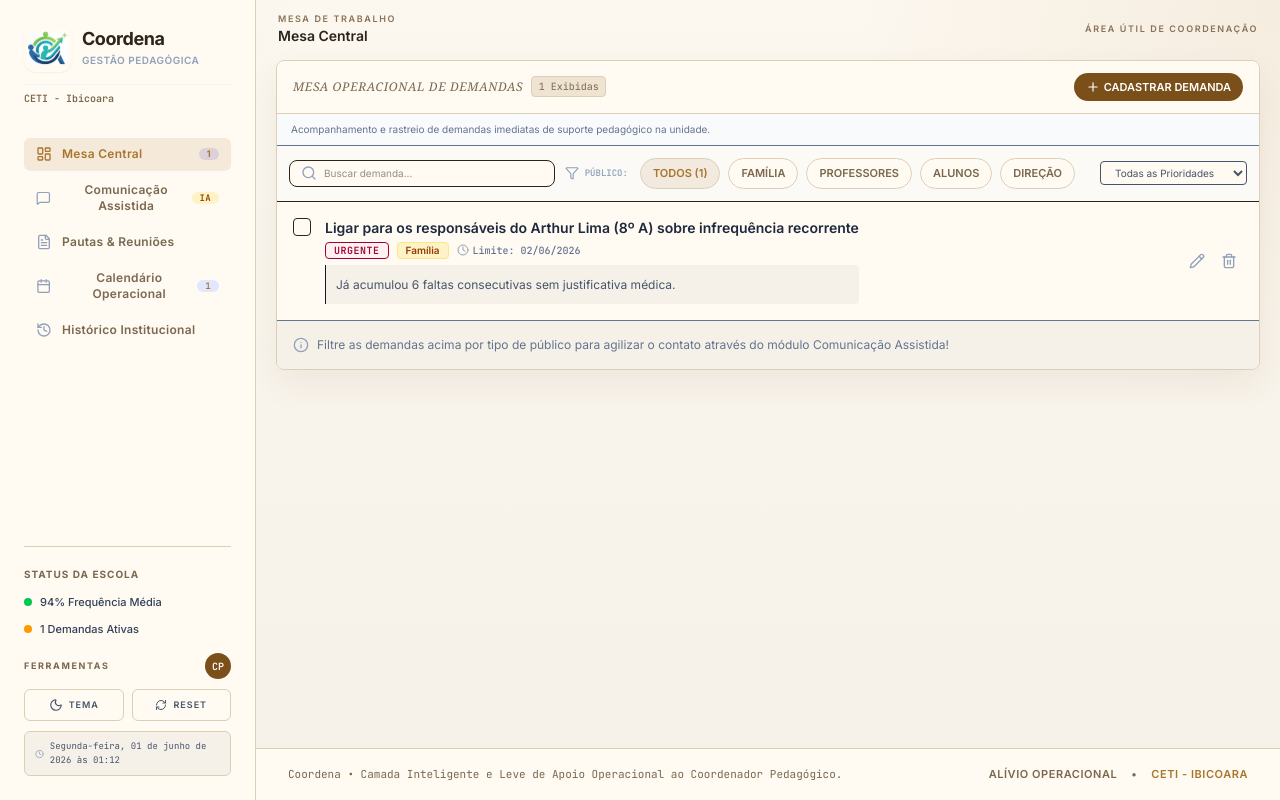
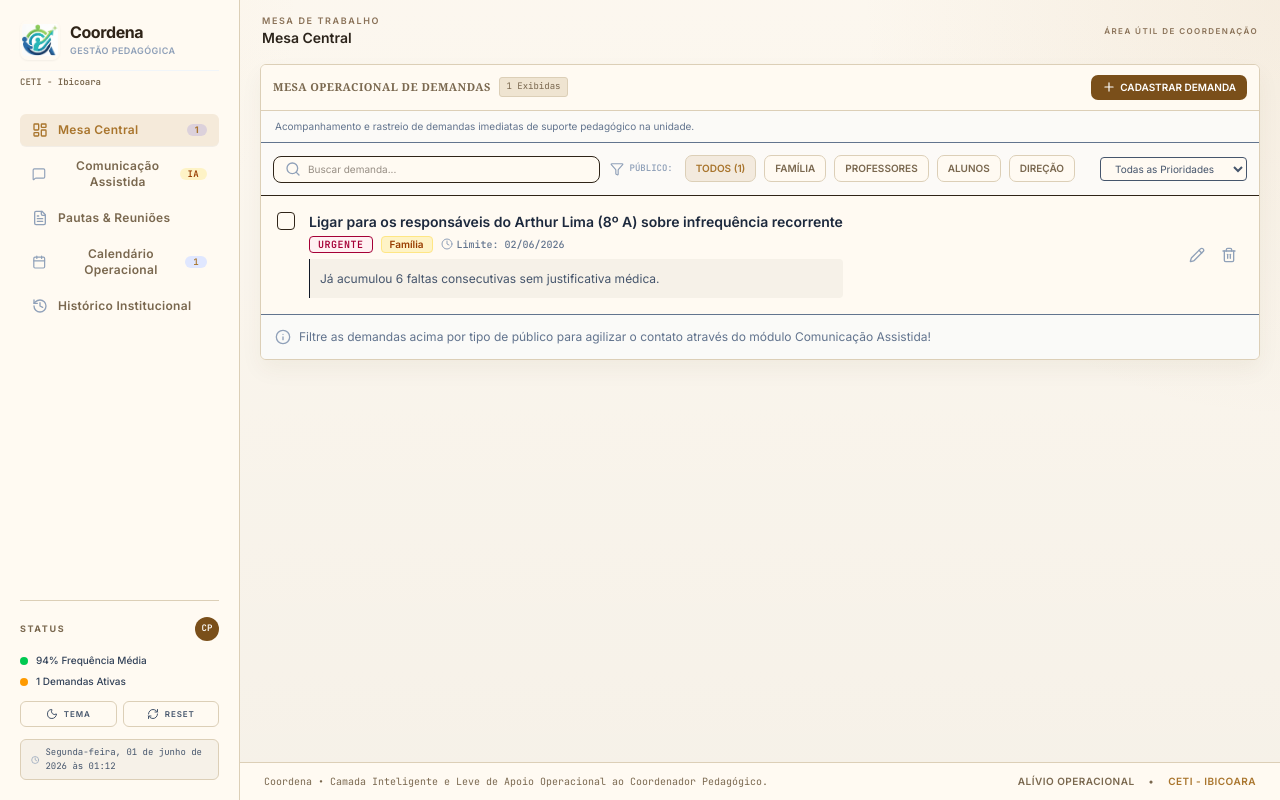
Before and after one commit to ArnaldoAlmeidaBa/coordflow, a React (Vite) app: page / in a window 1280 px wide. Built offline with nearby package versions, Linux system fonts and the light colour scheme.

Commit message:
refine workbench layout

```diff
--- a/src/App.tsx
+++ b/src/App.tsx
@@ -260,7 +260,7 @@ export default function App() {
     <div className={`min-h-dvh md:min-h-screen md:flex md:flex-row font-sans app-shell ${isDarkMode ? 'theme-dark' : ''}`}>
 
       {/* MOBILE RATIO BAR */}
-      <header className="md:hidden bg-white border-b border-[#E5E7EB] px-4 py-3.5 flex items-center justify-between sticky top-0 z-50">
+      <header className="md:hidden bg-white border-b border-[#E5E7EB] px-4 py-3 flex items-center justify-between sticky top-0 z-50">
         <div className="flex items-center space-x-2.5">
           <img
             src={coordenaLogoMark}
@@ -292,24 +292,24 @@ export default function App() {
 
       {/* COMPANION SIDEBAR */}
       <aside className={`
-        w-64 bg-white border-r border-[#E5E7EB] p-6 transition-transform duration-300
+        w-56 xl:w-60 bg-white border-r border-[#E5E7EB] p-4 xl:p-5 transition-transform duration-300
         ${isMobileMenuOpen ? 'fixed inset-y-0 left-0 z-40 flex flex-col' : 'hidden'}
         md:sticky md:top-0 md:z-auto md:flex md:h-screen md:flex-col
       `}>
         {/* LOGO AREA */}
-        <div className="mb-8 select-none">
+        <div className="mb-6 select-none">
           <div className="flex items-center space-x-2.5">
             <img
               src={coordenaLogoMark}
               alt="Logo do Coordena"
-              className="w-12 h-12 object-contain rounded-xl bg-white p-1 shadow-xs"
+              className="w-10 h-10 object-contain rounded-lg bg-white p-0.5 shadow-xs"
             />
             <div>
-              <h1 className="text-lg font-extrabold tracking-tight text-[#111827] leading-tight">Coordena</h1>
-              <p className="text-[10px] text-slate-400 font-semibold tracking-wider uppercase mt-0.5">Gestão Pedagógica</p>
+              <h1 className="text-base font-extrabold tracking-tight text-[#111827] leading-tight">Coordena</h1>
+              <p className="text-[9px] text-slate-400 font-semibold tracking-wider uppercase mt-0.5">Gestão Pedagógica</p>
             </div>
           </div>
-          <p className="text-[10px] text-[#6B7280] mt-3 font-semibold font-mono border-t border-slate-100 pt-1.5">
+          <p className="text-[9px] text-[#6B7280] mt-2.5 font-semibold font-mono border-t border-slate-100 pt-1.25">
             <span>CETI - Ibicoara</span>
           </p>
         </div>
@@ -348,48 +348,46 @@ export default function App() {
         </nav>
 
         {/* BOTTOM METRIC RAIL */}
-        <div className="mt-auto pt-5 border-t border-[#E5E7EB] self-stretch space-y-4">
-          <p className="text-[10px] text-[#6B7280] uppercase tracking-widest font-bold mb-3">Status da Escola</p>
-          <div className="space-y-2.5">
-            <div className="flex items-center gap-2">
-              <span className="w-2 h-2 rounded-full bg-green-500"></span>
-              <span className="text-[11px] font-medium text-slate-700">94% Frequência Média</span>
-            </div>
-            <div className="flex items-center gap-2">
-              <span className={`w-2 h-2 rounded-full ${pendingActiveCount > 0 ? 'bg-amber-500 animate-pulse' : 'bg-slate-300'}`}></span>
-              <span className="text-[11px] font-medium text-slate-700">{pendingActiveCount} Demandas Ativas</span>
-            </div>
-          </div>
-        </div>
-        <div className="space-y-2.5 pt-4">
-          <div className="flex items-center justify-between">
-            <p className="text-[9px] text-[#6B7280] uppercase tracking-[0.18em] font-bold">Ferramentas</p>
-            <div className="w-6.5 h-6.5 rounded-full bg-[#111827] text-white flex items-center justify-center text-[10px] font-bold font-mono" title="arnaldodealmeida@gmail.com">
+        <div className="mt-auto pt-4 border-t border-[#E5E7EB] self-stretch space-y-3">
+          <div className="flex items-center justify-between gap-3">
+            <p className="text-[9px] text-[#6B7280] uppercase tracking-[0.18em] font-bold">Status</p>
+            <div className="w-6 h-6 rounded-full bg-[#111827] text-white flex items-center justify-center text-[9px] font-bold font-mono" title="arnaldodealmeida@gmail.com">
               CP
             </div>
           </div>
 
-          <div className="grid grid-cols-2 gap-2">
+          <div className="space-y-1.5">
+            <div className="flex items-center gap-2">
+              <span className="w-2 h-2 rounded-full bg-green-500"></span>
+              <span className="text-[10px] font-medium text-slate-700">94% Frequência Média</span>
+            </div>
+            <div className="flex items-center gap-2">
+              <span className={`w-2 h-2 rounded-full ${pendingActiveCount > 0 ? 'bg-amber-500 animate-pulse' : 'bg-slate-300'}`}></span>
+              <span className="text-[10px] font-medium text-slate-700">{pendingActiveCount} Demandas Ativas</span>
+            </div>
+          </div>
+
+          <div className="grid grid-cols-2 gap-1.5">
             <button
               type="button"
               onClick={handleToggleTheme}
-              className="flex items-center justify-center space-x-1.5 px-2 py-2 border border-[#E5E7EB] hover:border-slate-400 rounded-md text-slate-600 hover:text-[#111827] text-[9px] font-semibold uppercase tracking-[0.11em] transition-all bg-white"
+              className="flex items-center justify-center space-x-1.5 px-2 py-1.5 border border-[#E5E7EB] hover:border-slate-400 rounded-md text-slate-600 hover:text-[#111827] text-[8px] font-semibold uppercase tracking-[0.11em] transition-all bg-white"
               title={isDarkMode ? 'Alternar para tema claro' : 'Alternar para tema escuro'}
             >
-              <ThemeToggleIcon className="w-3.5 h-3.5" />
+              <ThemeToggleIcon className="w-3 h-3" />
               <span>Tema</span>
             </button>
 
             <button
               onClick={handleFullReset}
-              className="flex items-center justify-center space-x-1.5 px-2 py-2 border border-[#E5E7EB] hover:border-slate-400 rounded-md text-slate-600 hover:text-[#111827] text-[9px] font-semibold uppercase tracking-[0.11em] transition-all bg-white"
+              className="flex items-center justify-center space-x-1.5 px-2 py-1.5 border border-[#E5E7EB] hover:border-slate-400 rounded-md text-slate-600 hover:text-[#111827] text-[8px] font-semibold uppercase tracking-[0.11em] transition-all bg-white"
             >
               <RefreshCw className="w-3 h-3" />
               <span>Reset</span>
             </button>
           </div>
 
-          <div className="flex items-center space-x-1.5 text-slate-600 text-[9px] font-mono bg-[#F9FAFB] border border-[#E5E7EB] px-2.5 py-2 rounded-md">
+          <div className="flex items-center space-x-1.5 text-slate-600 text-[9px] font-mono bg-[#F9FAFB] border border-[#E5E7EB] px-2.5 py-1.5 rounded-md">
             <Clock className="w-3 h-3 text-slate-400" />
             <span>{clockString}</span>
           </div>
@@ -410,12 +408,12 @@ export default function App() {
 
         {/* CORE SCROLLABLE CONTAINER */}
         <main className="p-3.5 pb-4 md:flex-1 md:min-h-0 md:px-5 md:pt-3 md:pb-5 overflow-visible md:overflow-y-auto space-y-3 md:space-y-3.5">
-          <div className="hidden md:flex items-center justify-between gap-4 px-0.5">
+          <div className="hidden md:flex items-center justify-between gap-4 px-0.5 py-0.5">
             <div className="min-w-0">
               <p className="text-[9px] font-semibold uppercase tracking-[0.18em] text-[#8A7258]">Mesa de Trabalho</p>
               <h2 className="text-sm font-semibold text-[#2C241B] truncate">{activeTabLabel}</h2>
             </div>
-            <p className="text-[9px] font-semibold uppercase tracking-[0.18em] text-[#8A7258] text-right">
+            <p className="text-[8px] font-semibold uppercase tracking-[0.18em] text-[#8A7258] text-right">
               Área Útil de Coordenação
             </p>
           </div>
@@ -468,12 +466,12 @@ export default function App() {
         </main>
 
         {/* FOOTER BAR */}
-        <footer className="bg-white border-t border-[#E5E7EB] py-3.5 md:py-4.5 text-slate-500 text-xs px-4 md:px-8">
+        <footer className="bg-white border-t border-[#E5E7EB] py-2.5 md:py-3 text-slate-500 text-xs px-4 md:px-6">
           <div className="text-center flex flex-col sm:flex-row items-center justify-between gap-4">
-            <p className="font-mono text-[11px] text-[#6B7280]">
+            <p className="font-mono text-[10px] text-[#6B7280]">
               Coordena • Camada Inteligente e Leve de Apoio Operacional ao Coordenador Pedagógico.
             </p>
-            <div className="flex items-center space-x-3.5 text-[#6B7280] text-[11px] font-semibold uppercase tracking-wider">
+            <div className="flex items-center space-x-3.5 text-[#6B7280] text-[10px] font-semibold uppercase tracking-wider">
               <span>Alívio Operacional</span>
               <span>•</span>
               <span className="text-[#4F46E5]">CETI - Ibicoara</span>
--- a/src/components/MesaCentral.tsx
+++ b/src/components/MesaCentral.tsx
@@ -164,7 +164,7 @@ export default function MesaCentral({
         </div>
 
         {/* Action subtitle banner */}
-        <div className="px-3.5 py-2 bg-slate-50 border-b border-slate-150 text-[10px] text-slate-500 font-sans">
+        <div className="px-3.5 py-2 bg-slate-50/60 border-b border-slate-150 text-[10px] text-slate-500 font-sans">
           Acompanhamento e rastreio de demandas imediatas de suporte pedagógico na unidade.
         </div>
 
@@ -258,7 +258,7 @@ export default function MesaCentral({
         )}
 
         {/* Filters and search controller */}
-        <div className="p-3 border-b border-light flex flex-col xl:flex-row xl:items-center xl:justify-between gap-2.5 bg-slate-50/50 [&_.tech-btn-pill]:px-2.5 [&_.tech-btn-pill]:py-1.25 [&_.tech-btn-pill]:text-[9px]">
+        <div className="p-3 border-b border-light flex flex-col xl:flex-row xl:items-center xl:justify-between gap-2.5 bg-slate-50/40 [&_.tech-btn-pill]:px-2.5 [&_.tech-btn-pill]:py-1.25 [&_.tech-btn-pill]:text-[9px]">
           {/* Quick search input */}
           <div className="relative flex-1 max-w-sm">
             <Search className="w-4 h-4 text-slate-400 absolute left-3 top-1/2 -translate-y-1/2" />
@@ -503,7 +503,7 @@ export default function MesaCentral({
         </div>
 
         {/* Quick reminder help footer */}
-        <div className="p-4 bg-[#F9FAFB] border-t border-slate-150 flex items-center space-x-2 text-xs text-slate-500 font-sans">
+        <div className="p-3.5 bg-[#F9FAFB]/80 border-t border-slate-150 flex items-center space-x-2 text-xs text-slate-500 font-sans">
           <Info className="w-4 h-4 text-slate-400 flex-shrink-0" />
           <span>Filtre as demandas acima por tipo de público para agilizar o contato através do módulo Comunicação Assistida!</span>
         </div>
--- a/src/index.css
+++ b/src/index.css
@@ -72,16 +72,16 @@ body {
 .tech-card {
   background: color-mix(in srgb, var(--app-surface) 94%, transparent);
   border: 1px solid var(--app-border);
-  border-radius: 8px;
+  border-radius: 6px;
   display: flex;
   flex-direction: column;
   overflow: hidden;
-  box-shadow: 0 14px 34px rgba(84, 58, 25, 0.07);
-  backdrop-filter: blur(12px);
+  box-shadow: 0 10px 22px rgba(84, 58, 25, 0.05);
+  backdrop-filter: blur(8px);
 }
 
 .tech-card-header {
-  padding: 12px 16px;
+  padding: 10px 12px;
   border-bottom: 1px solid var(--app-border);
   display: flex;
   justify-content: space-between;
@@ -91,18 +91,18 @@ body {
 
 .tech-card-title {
   font-family: "Georgia", Cambria, "Times New Roman", Times, serif;
-  font-style: italic;
-  font-size: 12px;
+  font-style: normal;
+  font-size: 11px;
   text-transform: uppercase;
-  letter-spacing: 0.05em;
+  letter-spacing: 0.04em;
   color: var(--app-text-muted);
-  font-weight: 500;
+  font-weight: 700;
 }
 
 .tech-data-row {
   display: grid;
   grid-template-columns: 24px 1fr auto;
-  padding: 12px 16px;
+  padding: 10px 12px;
   border-bottom: 1px solid var(--app-border);
   align-items: center;
   cursor: pointer;
@@ -122,10 +122,10 @@ body {
 }
 
 .tech-btn-pill {
-  padding: 6px 12px;
-  border-radius: 999px;
+  padding: 5px 10px;
+  border-radius: 7px;
   border: 1px solid var(--app-border);
-  font-size: 11px;
+  font-size: 10px;
   text-transform: uppercase;
   font-weight: 600;
   cursor: pointer;
@@ -141,10 +141,10 @@ body {
 }
 
 .tech-btn-primary {
-  padding: 6px 12px;
-  border-radius: 999px;
+  padding: 5px 11px;
+  border-radius: 7px;
   border: none;
-  font-size: 11px;
+  font-size: 10px;
   text-transform: uppercase;
   font-weight: 600;
   cursor: pointer;
@@ -208,11 +208,11 @@ body {
 
 .tech-badge {
   font-family: "JetBrains Mono", ui-monospace, monospace;
-  font-size: 10px;
+  font-size: 9px;
   color: var(--app-text-muted);
   background: var(--app-surface-subtle);
   padding: 2px 6.5px;
-  border-radius: 4px;
+  border-radius: 3px;
   border: 1px solid var(--app-border);
 }
 
```
